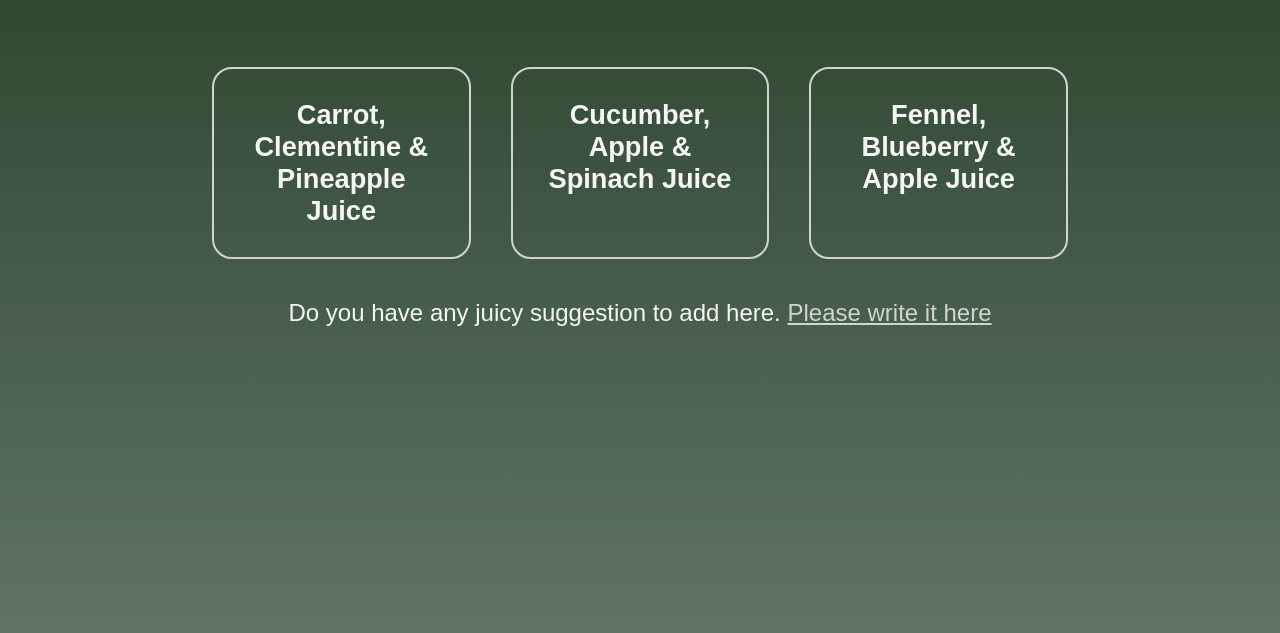
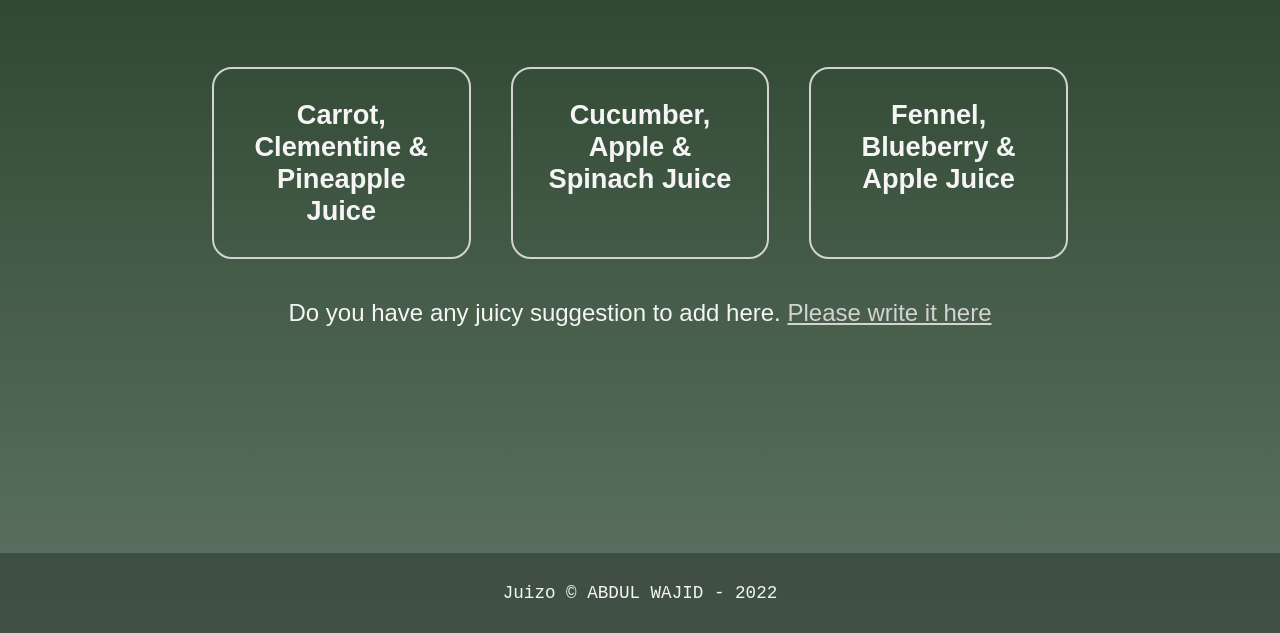
Before and after one commit to binzek/juizo, a plain HTML site: page index.html in a window 1280 px wide. Shown: the part 167-800 px from the top of the page. Drawn offline with Linux system fonts and the light colour scheme.

Commit message:
Footer created

```diff
--- a/index.html
+++ b/index.html
@@ -38,5 +38,11 @@
         >Please write it here</a
       >
     </p>
+    <footer>
+      <p>
+        <a href="/">Juizo</a> &copy;
+        <a href="https://wajid.tech">ABDUL WAJID</a> - 2022
+      </p>
+    </footer>
   </body>
 </html>
--- a/juices/juice_style.css
+++ b/juices/juice_style.css
@@ -10,6 +10,8 @@ body {
     rgba(36, 61, 37, 1) 0%,
     rgba(95, 116, 100, 1) 100%
   );
+  display: flex;
+  flex-direction: column;
 }
 
 .title {
@@ -92,6 +94,21 @@ body {
   line-height: 1.5;
 }
 
+footer {
+  background-color: rgba(0, 0, 0, 0.3);
+  margin-top: auto;
+  padding: 30px 0;
+  text-align: center;
+  color: whitesmoke;
+  font-family: monospace;
+  font-size: 1.1rem;
+}
+
+footer a {
+  color: whitesmoke;
+  text-decoration: none;
+}
+
 @media (max-width: 950px) {
   .title {
     flex-direction: column;
--- a/style.css
+++ b/style.css
@@ -10,6 +10,8 @@ body {
     rgba(36, 61, 37, 1) 0%,
     rgba(95, 116, 100, 1) 100%
   );
+  display: flex;
+  flex-direction: column;
 }
 
 .title {
@@ -72,6 +74,21 @@ body {
   color: lightgray;
 }
 
+footer {
+  background-color: rgba(0, 0, 0, 0.3);
+  margin-top: auto;
+  padding: 30px 0;
+  text-align: center;
+  color: whitesmoke;
+  font-family: monospace;
+  font-size: 1.1rem;
+}
+
+footer a {
+  color: whitesmoke;
+  text-decoration: none;
+}
+
 @media (max-width: 1250px) {
   .juices ul {
     grid-template-columns: 1fr 1fr;
```
Also changed, not shown: juices/carrot_clementine_pineapple.html (+6 -0 lines), juices/cucumber_apple_spinach.html (+6 -0 lines), juices/fennel_blueberry_apple.html (+6 -0 lines).
